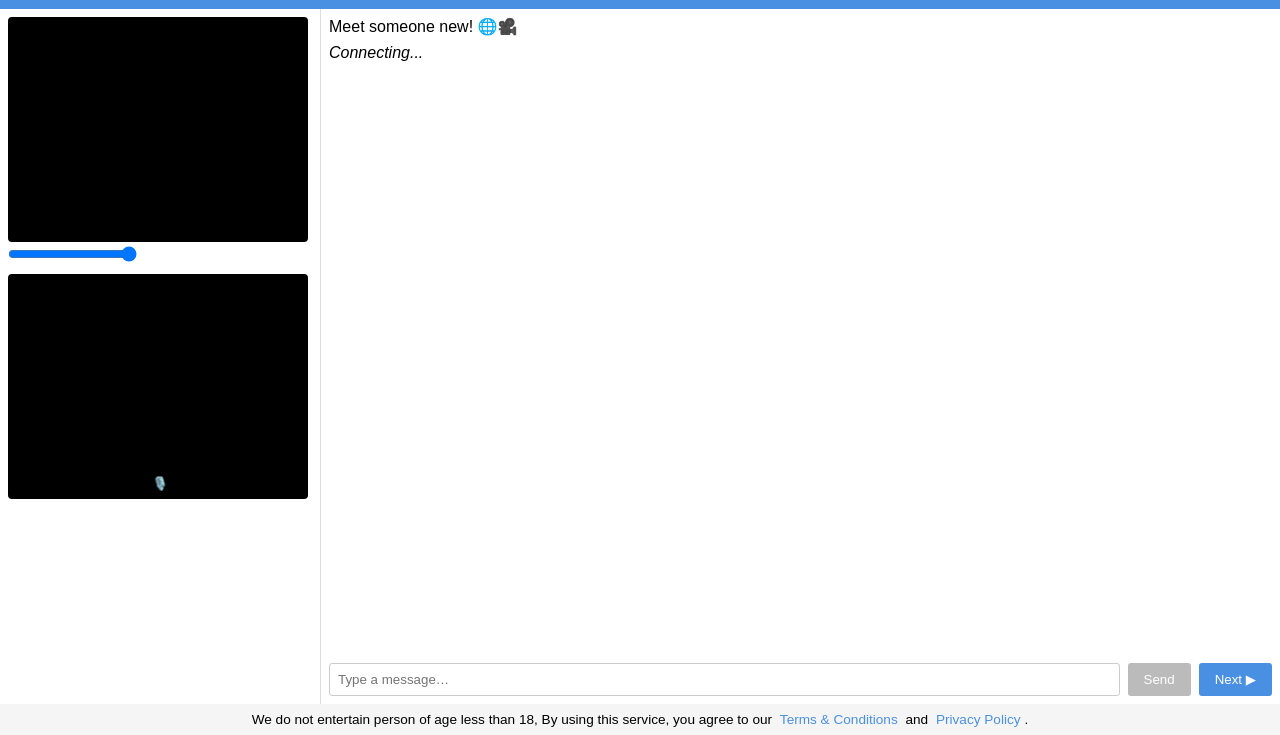
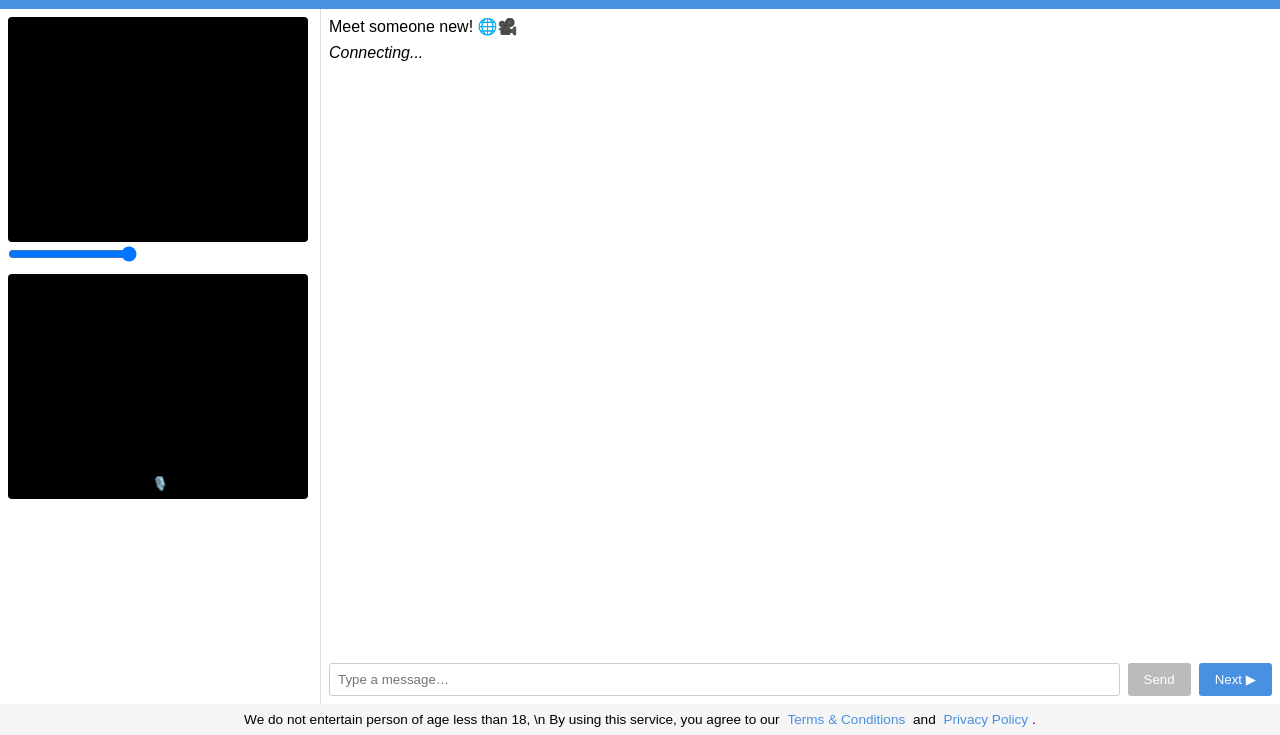
Before and after one commit to freeGeeks147/omegle-clone, a website: page public/index.html in a window 1280 px wide. Shown: the part 65-800 px from the top of the page. Drawn offline with nearby package versions, Linux system fonts and the light colour scheme; no server answers.

Commit message:
Update index.html

```diff
--- a/public/index.html
+++ b/public/index.html
@@ -43,7 +43,7 @@
   </div>
 
   <footer>
-    We do not entertain person of age less than 18, By using this service, you agree to our
+    We do not entertain person of age less than 18, \n By using this service, you agree to our
     <a href="/terms.html" target="_blank">Terms &amp; Conditions</a>
     and
     <a href="/privacy.html" target="_blank">Privacy Policy</a>.
```
